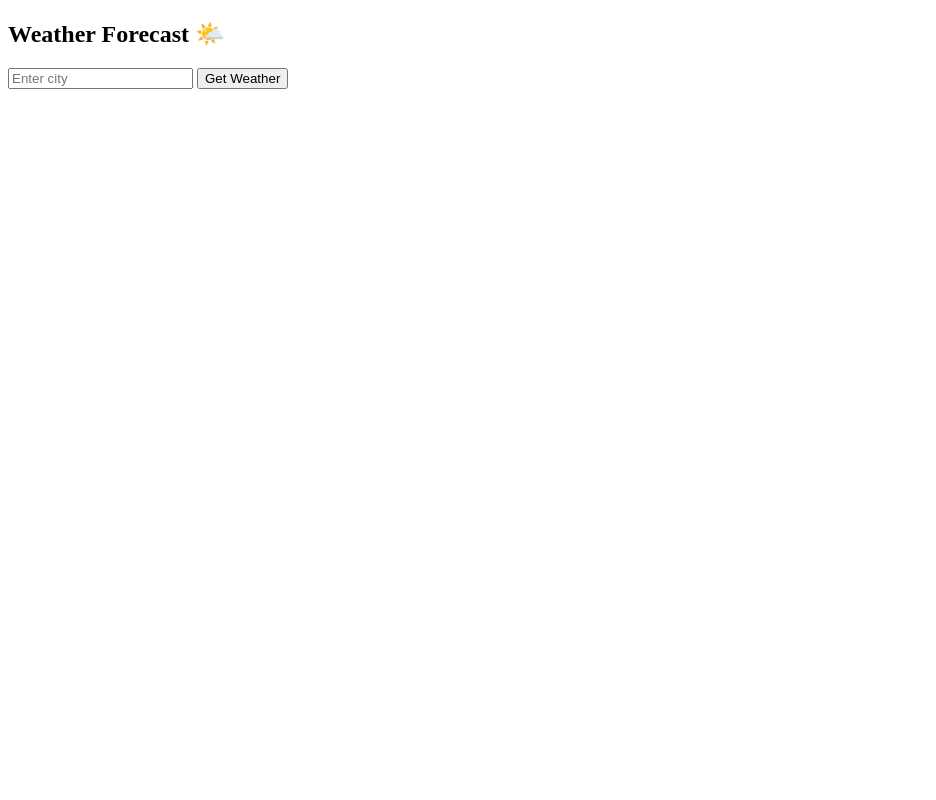
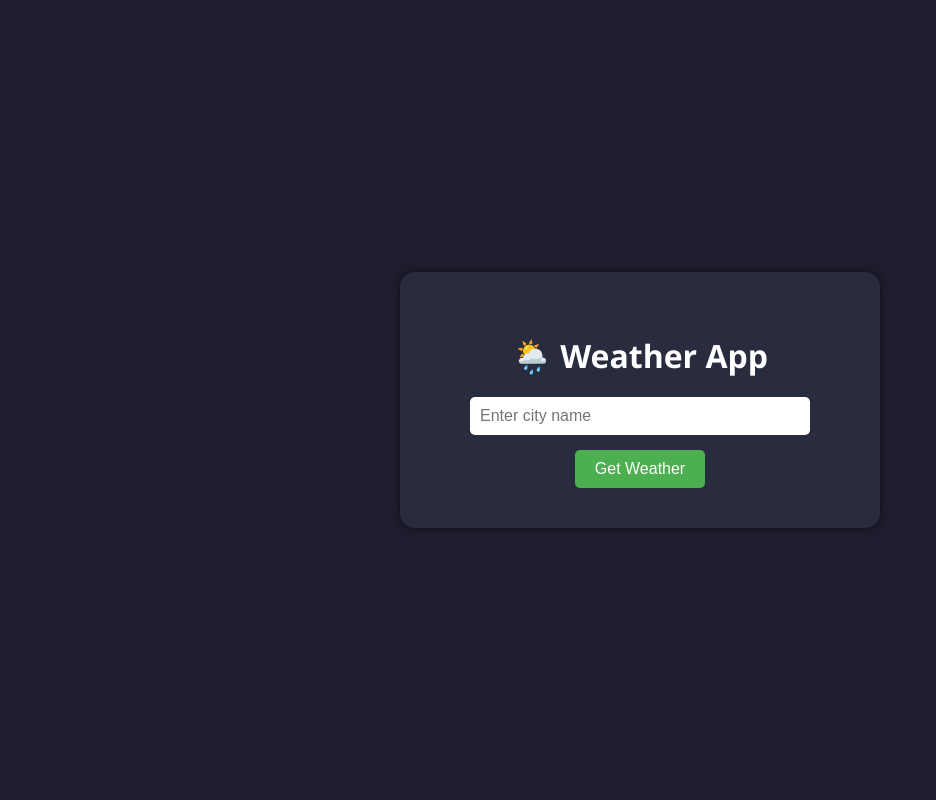
Before and after one commit to dj3385/weather-app-flask, a Flask app: page / in a window 1280 px wide. Shown: the whole page, without its empty margins (0-936 px from the left). Run offline with Flask 3, Linux system fonts and the light colour scheme.

Commit message:
Update index.html

```diff
--- a/templates/index.html
+++ b/templates/index.html
@@ -1,22 +1,86 @@
 <!DOCTYPE html>
-<html>
+<html lang="en">
 <head>
+    <meta charset="UTF-8">
     <title>Weather App</title>
+    <style>
+        body {
+            font-family: 'Segoe UI', sans-serif;
+            background-color: #1e1e2f;
+            color: white;
+            display: flex;
+            justify-content: center;
+            align-items: center;
+            min-height: 100vh;
+            margin: 0;
+        }
+
+        .container {
+            background: #292c3e;
+            padding: 40px;
+            border-radius: 15px;
+            box-shadow: 0 0 10px rgba(0,0,0,0.6);
+            width: 100%;
+            max-width: 400px;
+            text-align: center;
+        }
+
+        h1 {
+            margin-bottom: 20px;
+        }
+
+        input[type="text"] {
+            padding: 10px;
+            width: 80%;
+            border-radius: 5px;
+            border: none;
+            margin-bottom: 15px;
+            font-size: 16px;
+        }
+
+        button {
+            background-color: #4caf50;
+            color: white;
+            border: none;
+            padding: 10px 20px;
+            border-radius: 5px;
+            cursor: pointer;
+            font-size: 16px;
+        }
+
+        .weather-info {
+            margin-top: 25px;
+            background: #383c52;
+            padding: 15px;
+            border-radius: 10px;
+        }
+
+        .not-found {
+            color: #ff6b6b;
+            font-weight: bold;
+            margin-top: 20px;
+        }
+    </style>
 </head>
 <body>
-    <h2>Weather Forecast 🌤️</h2>
+    <div class="container">
+        <h1>🌦️ Weather App</h1>
         <form method="POST">
-        <input type="text" name="city" placeholder="Enter city" required>
+            <input type="text" name="city" placeholder="Enter city name" required>
+            <br>
             <button type="submit">Get Weather</button>
         </form>
 
         {% if weather == "not_found" %}
-        <p>City not found. Please check spelling.</p>
+            <div class="not-found">City not found. Please check the spelling.</div>
         {% elif weather %}
-        <h3>Weather in {{ weather.city }}</h3>
-        <p>Temperature: {{ weather.temperature }}°C</p>
-        <p>Humidity: {{ weather.humidity }}%</p>
-        <p>Condition: {{ weather.description }}</p>
+            <div class="weather-info">
+                <h2>{{ weather.city }}</h2>
+                <p><strong>Temperature:</strong> {{ weather.temperature }}°C</p>
+                <p><strong>Humidity:</strong> {{ weather.humidity }}%</p>
+                <p><strong>Condition:</strong> {{ weather.description }}</p>
+            </div>
         {% endif %}
+    </div>
 </body>
 </html>
```
Lines whose indentation alone changed are shown as unchanged.
